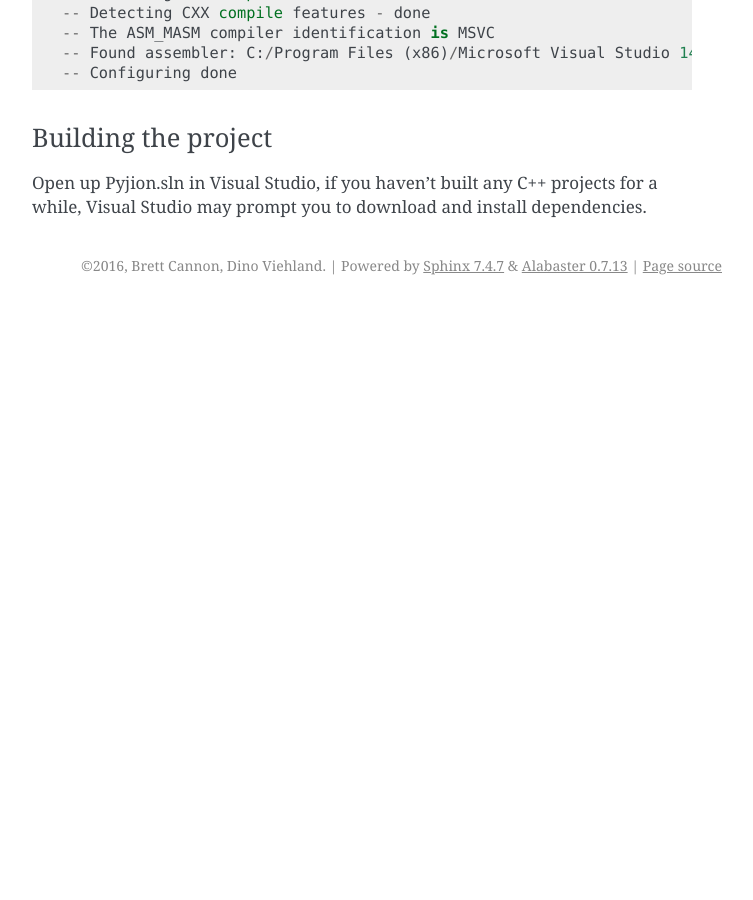
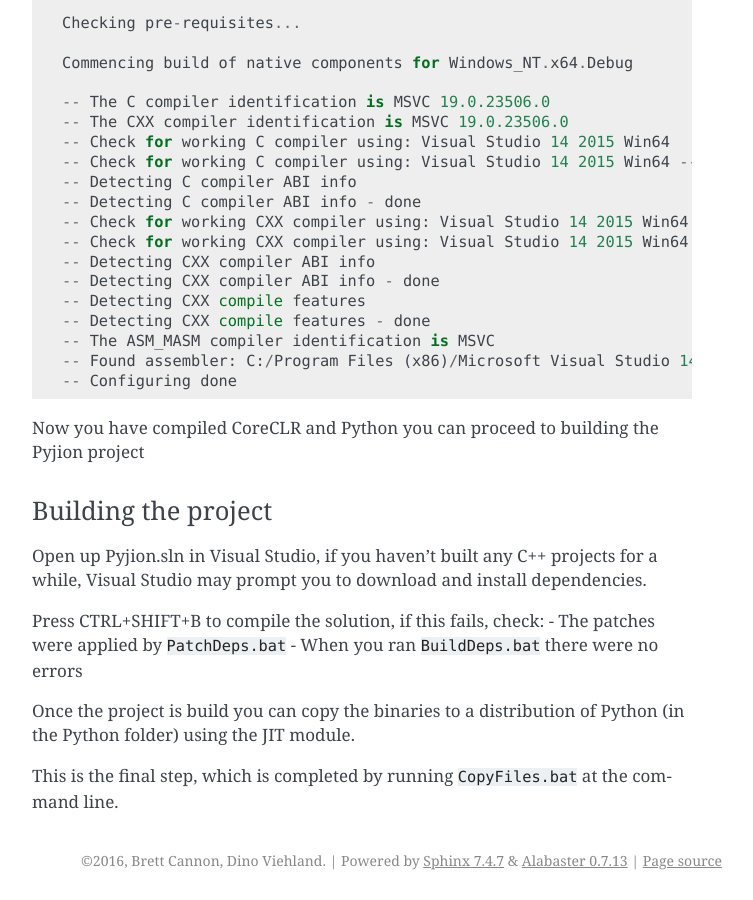
Before and after one commit to microsoft/Pyjion, a Sphinx documentation site: the page built from Docs/source/building.rst, in a window 1280 px wide and 900 px high, scrolled down 1144 px. Shown: the whole window, without its empty margins (388-1141 px from the left). Built offline with Sphinx 7.4.7, drawn with Linux system fonts in a browser that asks for light colours; before the commit the page ends 1449 px from its top, so only the background shows below that; some of the changed text lies outside the part shown.

Commit message:
Finished instructions for building the project

```diff
--- a/Docs/source/building.rst
+++ b/Docs/source/building.rst
@@ -8,6 +8,19 @@ Building the dependencies
 ~~~~~~~~~~~~~~~~~~~~~~~~~
 
 With the dependencies listed in the getting started guide, you also need MSBuild, which comes with Visual Studio. The instructions here can be used with the free Community edition of Visual Studio.
+
+Pyjion requires a series of patches to be applied to the CoreCLR and Python source before they are compiled. You must run ``PatchDeps.bat`` once and once only, if you accidentally run it twice you can reset the submodules.
+
+To reset your submodules you can run
+
+.. sourcecode:: bash
+
+    cd CoreCLR
+    git reset --hard
+    cd Python
+    git reset --hard
+
+Once ``PatchDeps.bat`` has executed successfully, you need to build the dependencies.
 
 Before you can build Pyjion, you need to build the dependent projects (CoreCLR and Python) that were pulled in as submodules. This is a helper script ``BuildDeps.bat`` in the root of the project to do this.
 
@@ -42,7 +55,17 @@ You should then get an output similar to the following, this will take **at leas
     -- Found assembler: C:/Program Files (x86)/Microsoft Visual Studio 14.0/VC/bin/x86_amd64/ml64.exe
     -- Configuring done
 
+Now you have compiled CoreCLR and Python you can proceed to building the Pyjion project
+
 Building the project
 ~~~~~~~~~~~~~~~~~~~~
 
 Open up Pyjion.sln in Visual Studio, if you haven't built any C++ projects for a while, Visual Studio may prompt you to download and install dependencies.
+
+Press CTRL+SHIFT+B to compile the solution, if this fails, check:
+- The patches were applied by ``PatchDeps.bat``
+- When you ran ``BuildDeps.bat`` there were no errors
+
+Once the project is build you can copy the binaries to a distribution of Python (in the Python folder) using the JIT module.
+
+This is the final step, which is completed by running ``CopyFiles.bat`` at the command line.
--- a/Docs/source/gettingstarted.rst
+++ b/Docs/source/gettingstarted.rst
@@ -29,4 +29,10 @@ Building
 Follow the :doc:`building guide <building>` to build the binaries to be installed into your Python distribution.
 
 
+Trying it out
+-------------
+
+Once you have build the Python distribution with the JIT module loaded using the instructions in the :doc:`building guide <building>` you can simply
+enter the Python CLI by running ``Python\python.bat`` and start using the Python 3.5.1 distribution as you would normally.
+
 .. _`CMake`: https://cmake.org/download/
```
